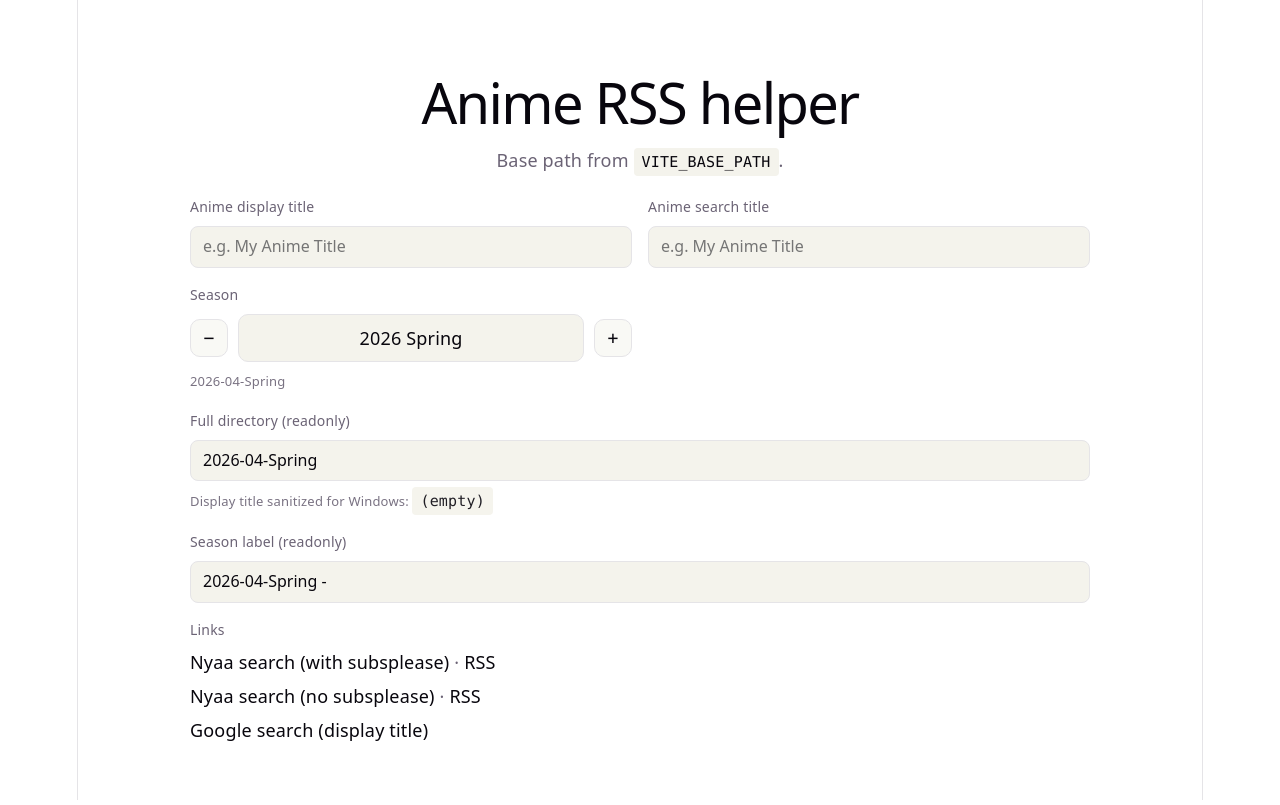
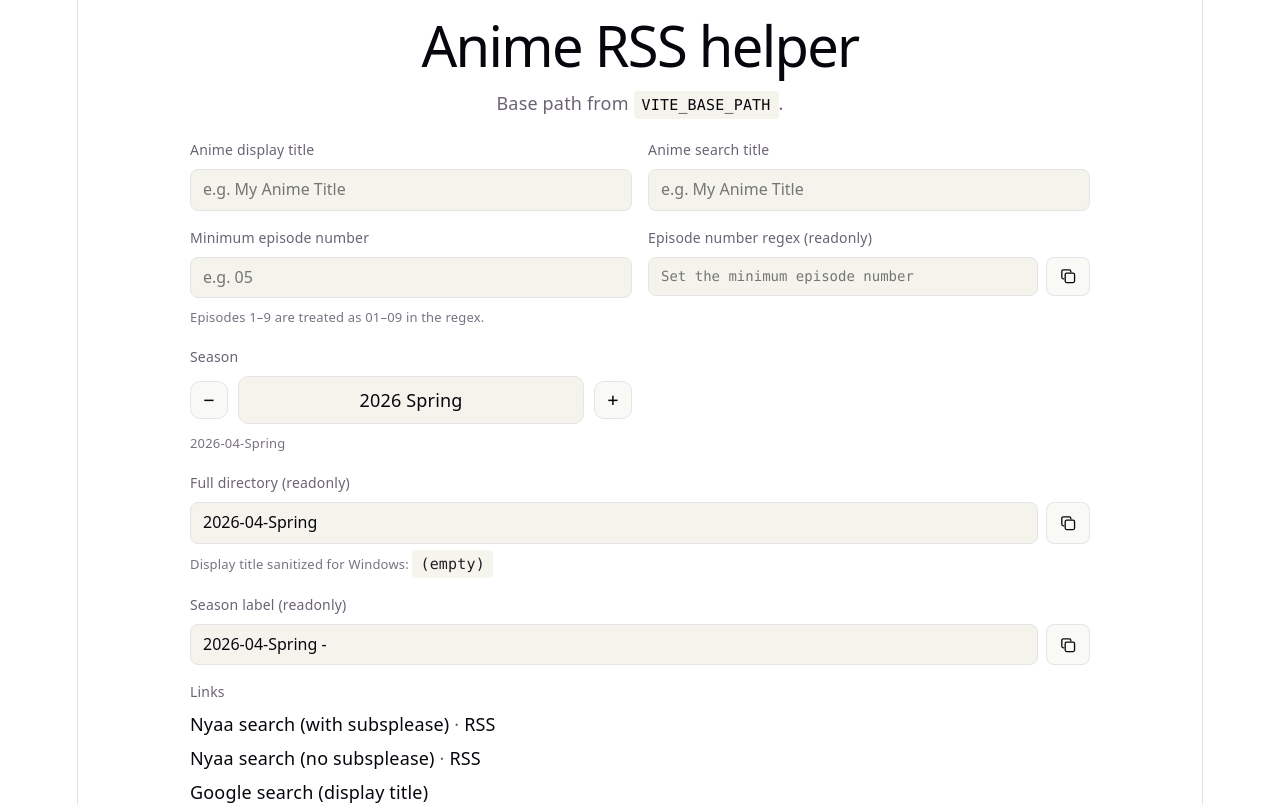
Before and after one commit to amcsi/anime-qbittorrent-rss, a React (Vite) app: page / in a window 1280 px wide. Built offline with nearby package versions, Linux system fonts and the light colour scheme.

Commit message:
Add minimum episode count regex helper + copy to clipboard

```diff
--- a/src/App.css
+++ b/src/App.css
@@ -232,6 +232,52 @@
   outline-offset: 2px;
 }
 
+.field input.input-mono {
+  font-family: var(--mono);
+  font-size: 14px;
+}
+
+.readonly-row {
+  display: flex;
+  align-items: stretch;
+  gap: 8px;
+}
+
+.readonly-row .readonly-row-input {
+  flex: 1 1 auto;
+  min-width: 0;
+}
+
+.copy-btn {
+  flex: 0 0 auto;
+  width: 44px;
+  display: inline-flex;
+  align-items: center;
+  justify-content: center;
+  border-radius: 8px;
+  border: 1px solid var(--border);
+  background: var(--social-bg);
+  color: var(--text-h);
+  cursor: pointer;
+  padding: 0;
+  transition: box-shadow 0.2s;
+}
+
+.copy-btn:hover {
+  box-shadow: var(--shadow);
+}
+
+.copy-btn:focus-visible {
+  outline: 2px solid var(--accent);
+  outline-offset: 2px;
+}
+
+.copy-icon {
+  width: 18px;
+  height: 18px;
+  display: block;
+}
+
 .season-row {
   display: flex;
   align-items: center;
--- a/src/App.tsx
+++ b/src/App.tsx
@@ -1,4 +1,4 @@
-import { useEffect, useState } from "react";
+import { type ReactNode, useEffect, useState } from "react";
 import "./App.css";
 
 type SeasonName = "Winter" | "Spring" | "Summer" | "Fall";
@@ -91,6 +91,134 @@ function joinPath(...parts: Array<string | undefined>): string {
   return keepLeadingSlash && !joined.startsWith("/") ? `/${joined}` : joined;
 }
 
+/** Regex (as a string) matching an episode number token >= min, with 01–09 style padding for episodes < 10. */
+function buildMinEpisodeNumberRegex(minRaw: number): string {
+  const min = Math.max(1, Math.min(999, Math.floor(Number(minRaw)) || 1));
+  const parts: string[] = [];
+
+  if (min <= 99) {
+    if (min <= 9) {
+      parts.push(`0[${min}-9]`);
+      parts.push(`[1-9]\\d`);
+    } else {
+      const tens = Math.floor(min / 10);
+      const ones = min % 10;
+      if (ones === 0) {
+        parts.push(`${tens}[0-9]`);
+        if (tens < 9) parts.push(`[${tens + 1}-9]\\d`);
+      } else {
+        parts.push(`${tens}[${ones}-9]`);
+        if (tens < 9) parts.push(`[${tens + 1}-9]\\d`);
+      }
+    }
+    parts.push(`[1-9]\\d{2,}`);
+    return `((?:${parts.join("|")}))`;
+  }
+
+  const h = Math.floor(min / 100);
+  const rest = min % 100;
+  const t = Math.floor(rest / 10);
+  const o = rest % 10;
+
+  if (t === 0 && o === 0) {
+    parts.push(`${h}00`);
+    parts.push(`${h}0[1-9]`);
+    parts.push(`${h}[1-9]\\d`);
+  } else if (t === 0 && o !== 0) {
+    parts.push(`${h}0[${o}-9]`);
+    parts.push(`${h}[1-9]\\d`);
+  } else if (t !== 0 && o === 0) {
+    parts.push(`${h}${t}0`);
+    parts.push(`${h}${t}[1-9]`);
+    if (t < 9) parts.push(`${h}[${t + 1}-9]\\d`);
+  } else {
+    parts.push(`${h}${t}[${o}-9]`);
+    if (t < 9) parts.push(`${h}[${t + 1}-9]\\d`);
+  }
+
+  if (h < 9) parts.push(`[${h + 1}-9]\\d{2}`);
+  parts.push(`[1-9]\\d{3,}`);
+
+  return `((?:${parts.join("|")}))`;
+}
+
+function clampMinEpisode(n: number): number {
+  return Math.max(1, Math.min(999, Math.floor(Number(n)) || 1));
+}
+
+async function copyToClipboard(text: string): Promise<void> {
+  try {
+    if (navigator.clipboard?.writeText) {
+      await navigator.clipboard.writeText(text);
+      return;
+    }
+  } catch {
+    // fall through to legacy copy
+  }
+  const ta = document.createElement("textarea");
+  ta.value = text;
+  ta.setAttribute("readonly", "");
+  ta.style.position = "fixed";
+  ta.style.left = "-9999px";
+  document.body.appendChild(ta);
+  ta.select();
+  document.execCommand("copy");
+  document.body.removeChild(ta);
+}
+
+function CopyIcon() {
+  return (
+    <svg
+      className="copy-icon"
+      viewBox="0 0 24 24"
+      fill="none"
+      stroke="currentColor"
+      strokeWidth="1.75"
+      strokeLinecap="round"
+      strokeLinejoin="round"
+      aria-hidden
+    >
+      <rect x="8.25" y="8.25" width="12.5" height="12.5" rx="2" />
+      <path d="M6.5 15.75H5.75A2 2 0 0 1 3.75 13.75V5.75A2 2 0 0 1 5.75 3.75H13.75A2 2 0 0 1 15.75 5.75V6.5" />
+    </svg>
+  );
+}
+
+function ReadonlyCopyRow(props: {
+  label: string;
+  value: string;
+  placeholder?: string;
+  copyValue: string;
+  mono?: boolean;
+  copyAriaLabel: string;
+  after?: ReactNode;
+}) {
+  const { label, value, placeholder, copyValue, mono, copyAriaLabel, after } = props;
+  return (
+    <div className="field field-span2">
+      <span className="field-label">{label}</span>
+      <div className="readonly-row">
+        <input
+          className={`readonly-row-input${mono ? " input-mono" : ""}`}
+          value={value}
+          readOnly
+          placeholder={placeholder}
+          spellCheck={false}
+        />
+        <button
+          type="button"
+          className="copy-btn"
+          onClick={() => void copyToClipboard(copyValue)}
+          aria-label={copyAriaLabel}
+        >
+          <CopyIcon />
+        </button>
+      </div>
+      {after}
+    </div>
+  );
+}
+
 function App() {
   const basePath = (import.meta.env.VITE_BASE_PATH as string | undefined) ?? "";
 
@@ -110,6 +238,24 @@ function App() {
       if (!raw) return "";
       const parsed = JSON.parse(raw) as Partial<{ animeSearchTitle: string }>;
       return parsed.animeSearchTitle ?? "";
+    } catch {
+      return "";
+    }
+  });
+
+  const [minEpisodeText, setMinEpisodeText] = useState(() => {
+    try {
+      const raw = localStorage.getItem(STORAGE_KEY);
+      if (!raw) return "";
+      const parsed = JSON.parse(raw) as Partial<{ minEpisodeText: string; minEpisode: number }>;
+      if (typeof parsed.minEpisodeText === "string") {
+        return parsed.minEpisodeText;
+      }
+      // Back-compat if an older numeric value exists
+      if (typeof parsed.minEpisode === "number" && Number.isFinite(parsed.minEpisode)) {
+        return String(clampMinEpisode(parsed.minEpisode));
+      }
+      return "";
     } catch {
       return "";
     }
@@ -148,17 +294,33 @@ function App() {
     const payload = {
       animeDisplayTitle,
       animeSearchTitle,
+      minEpisodeText,
       seasonYear: season.year,
       seasonMonth: season.month,
       seasonName: season.name,
     };
     localStorage.setItem(STORAGE_KEY, JSON.stringify(payload));
-  }, [animeDisplayTitle, animeSearchTitle, season.year, season.month, season.name]);
+  }, [animeDisplayTitle, animeSearchTitle, minEpisodeText, season.year, season.month, season.name]);
 
   const safeAnimeDisplayTitle = sanitizeWindowsName(animeDisplayTitle);
   const seasonPath = seasonKey(season);
   const fullDirectory = joinPath(basePath, seasonPath, safeAnimeDisplayTitle);
   const seasonDisplay = `${seasonPath} - ${animeDisplayTitle}`.trim();
+
+  const trimmedMinEpisodeText = minEpisodeText.trim();
+  const isMinEpisodeEmpty = trimmedMinEpisodeText.length === 0;
+  const isMinEpisodeNumeric = /^\d+$/.test(trimmedMinEpisodeText);
+  const minEpisodeRegex =
+    isMinEpisodeEmpty || !isMinEpisodeNumeric
+      ? ""
+      : buildMinEpisodeNumberRegex(clampMinEpisode(Number(trimmedMinEpisodeText)));
+  const minEpisodeRegexSpaced =
+    isMinEpisodeNumeric && minEpisodeRegex.length > 0 ? `( ${minEpisodeRegex.slice(1, -1)} )` : "";
+  const minEpisodeRegexDisplay = isMinEpisodeNumeric
+    ? minEpisodeRegexSpaced
+    : isMinEpisodeEmpty
+      ? ""
+      : `Invalid minimum episode number: "${minEpisodeText}"`;
 
   const nyaaQueryWithSubsPlease = `${animeSearchTitle} -480 -batch subsplease`.trim();
   const nyaaQueryNoSubsPlease = `${animeSearchTitle} -480 -batch`.trim();
@@ -200,6 +362,39 @@ function App() {
               />
             </label>
 
+            <label className="field">
+              <span className="field-label">Minimum episode number</span>
+              <input
+                value={minEpisodeText}
+                onChange={(e) => setMinEpisodeText(e.target.value)}
+                placeholder="e.g. 05"
+                inputMode="numeric"
+                autoComplete="off"
+              />
+              <div className="field-hint">Episodes 1–9 are treated as 01–09 in the regex.</div>
+            </label>
+
+            <div className="field">
+              <span className="field-label">Episode number regex (readonly)</span>
+              <div className="readonly-row">
+                <input
+                  className="readonly-row-input input-mono"
+                  value={minEpisodeRegexDisplay}
+                  readOnly
+                  placeholder="Set the minimum episode number"
+                  spellCheck={false}
+                />
+                <button
+                  type="button"
+                  className="copy-btn"
+                  onClick={() => void copyToClipboard(minEpisodeRegexDisplay)}
+                  aria-label="Copy episode number regex"
+                >
+                  <CopyIcon />
+                </button>
+              </div>
+            </div>
+
             <div className="field">
               <span className="field-label">Season</span>
               <div className="season-row">
@@ -224,19 +419,25 @@ function App() {
               <div className="season-sub">{seasonPath}</div>
             </div>
 
-            <label className="field field-span2">
-              <span className="field-label">Full directory (readonly)</span>
-              <input value={fullDirectory} readOnly />
-              <div className="field-hint">
-                Display title sanitized for Windows:{" "}
-                <code>{safeAnimeDisplayTitle || "(empty)"}</code>
-              </div>
-            </label>
+            <ReadonlyCopyRow
+              label="Full directory (readonly)"
+              value={fullDirectory}
+              copyValue={fullDirectory}
+              copyAriaLabel="Copy full directory"
+              after={
+                <div className="field-hint">
+                  Display title sanitized for Windows:{" "}
+                  <code>{safeAnimeDisplayTitle || "(empty)"}</code>
+                </div>
+              }
+            />
 
-            <label className="field field-span2">
-              <span className="field-label">Season label (readonly)</span>
-              <input value={seasonDisplay} readOnly />
-            </label>
+            <ReadonlyCopyRow
+              label="Season label (readonly)"
+              value={seasonDisplay}
+              copyValue={seasonDisplay}
+              copyAriaLabel="Copy season label"
+            />
 
             <div className="field field-span2">
               <span className="field-label">Links</span>
```
